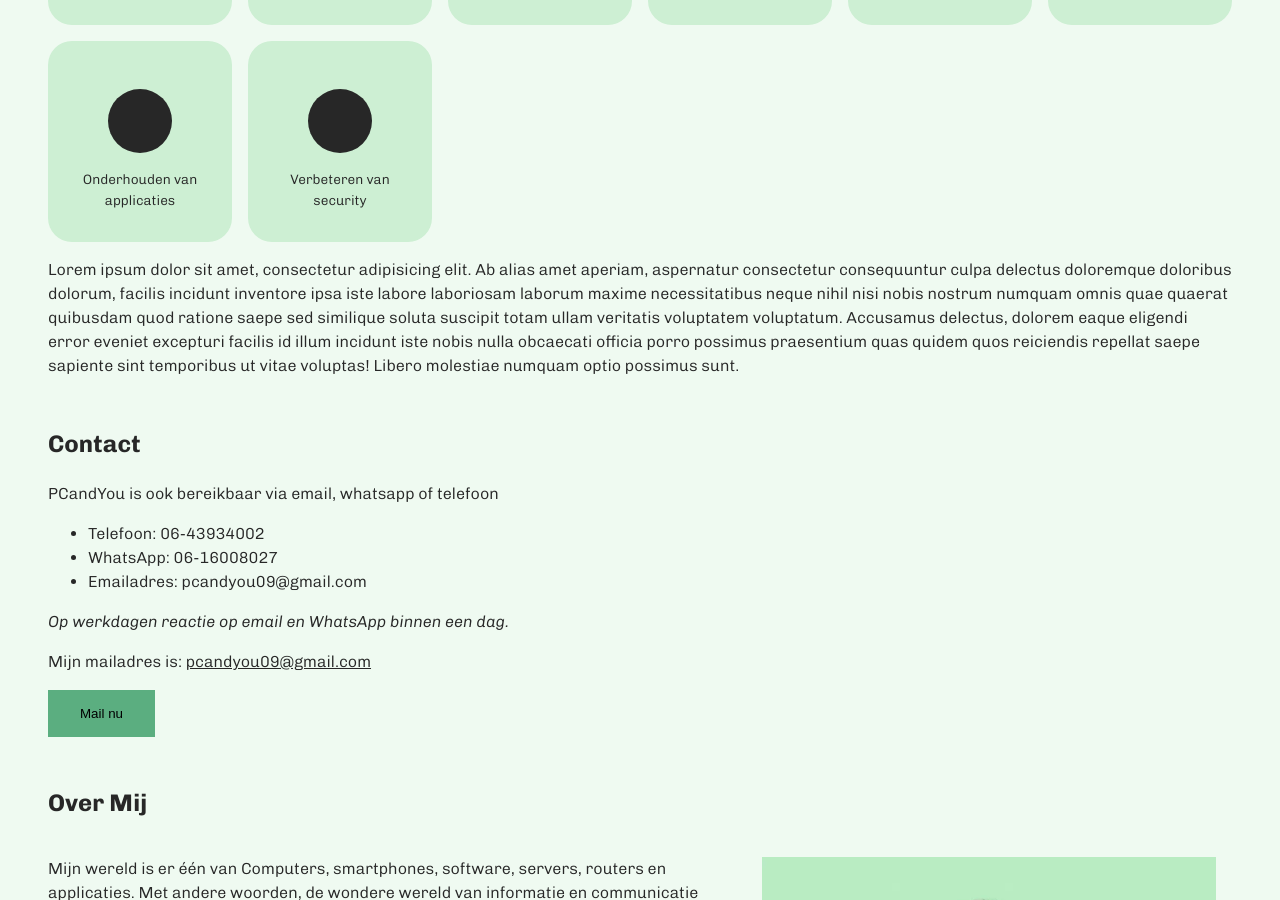
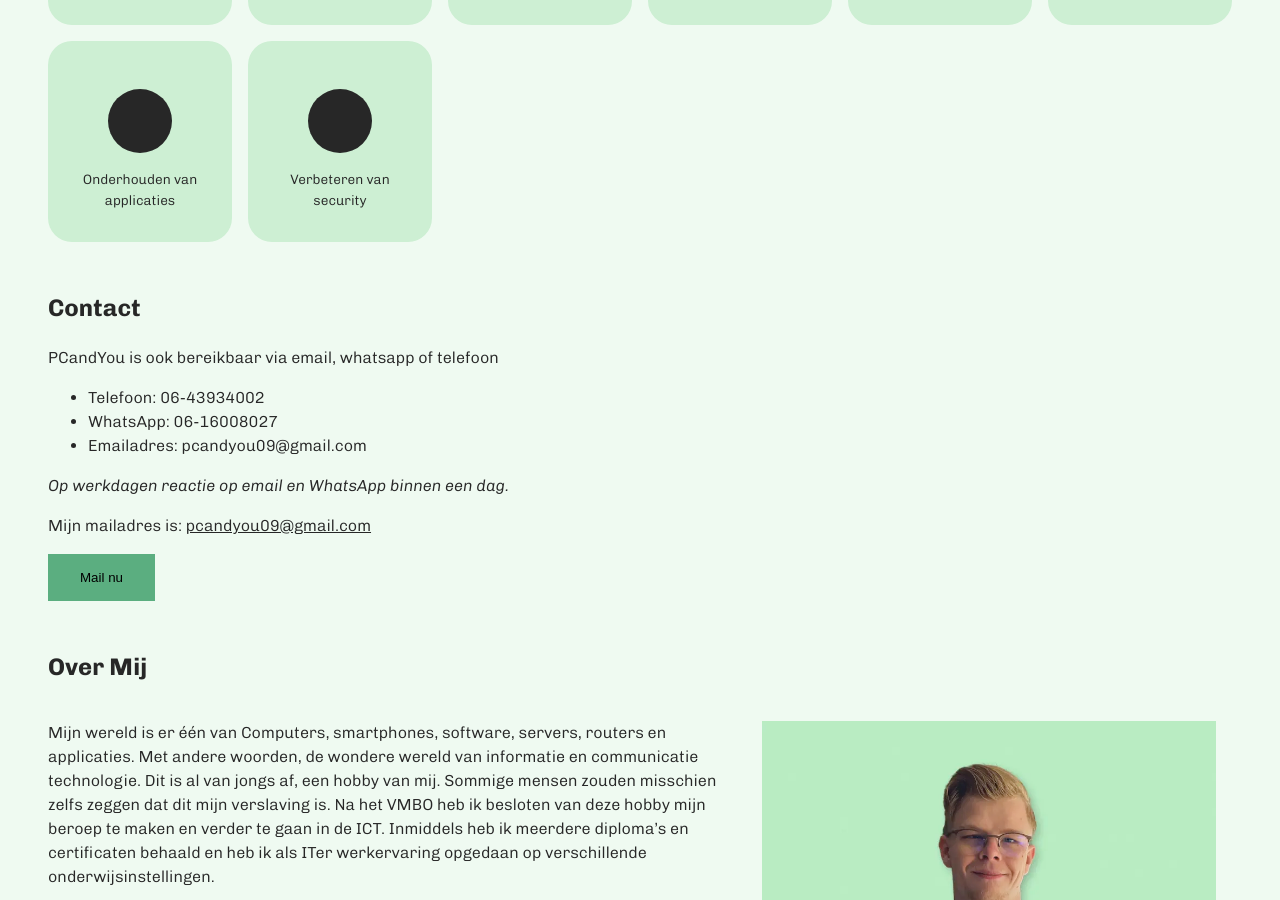
Before and after one commit to pcandyou-ureterp/pc-and-you, a Jekyll site: the page built from index.html, in a window 1280 px wide and 900 px high, scrolled down 1098 px. Built offline with Jekyll 4.4.1, drawn with Linux system fonts in a browser that asks for light colours.

Commit message:
Remove dummy text

```diff
--- a/_includes/services.html
+++ b/_includes/services.html
@@ -8,5 +8,4 @@
             </div>
         {% endfor %}
     </div>
-    <p>Lorem ipsum dolor sit amet, consectetur adipisicing elit. Ab alias amet aperiam, aspernatur consectetur consequuntur culpa delectus doloremque doloribus dolorum, facilis incidunt inventore ipsa iste labore laboriosam laborum maxime necessitatibus neque nihil nisi nobis nostrum numquam omnis quae quaerat quibusdam quod ratione saepe sed similique soluta suscipit totam ullam veritatis voluptatem voluptatum. Accusamus delectus, dolorem eaque eligendi error eveniet excepturi facilis id illum incidunt iste nobis nulla obcaecati officia porro possimus praesentium quas quidem quos reiciendis repellat saepe sapiente sint temporibus ut vitae voluptas! Libero molestiae numquam optio possimus sunt.</p>
 </section>
```
